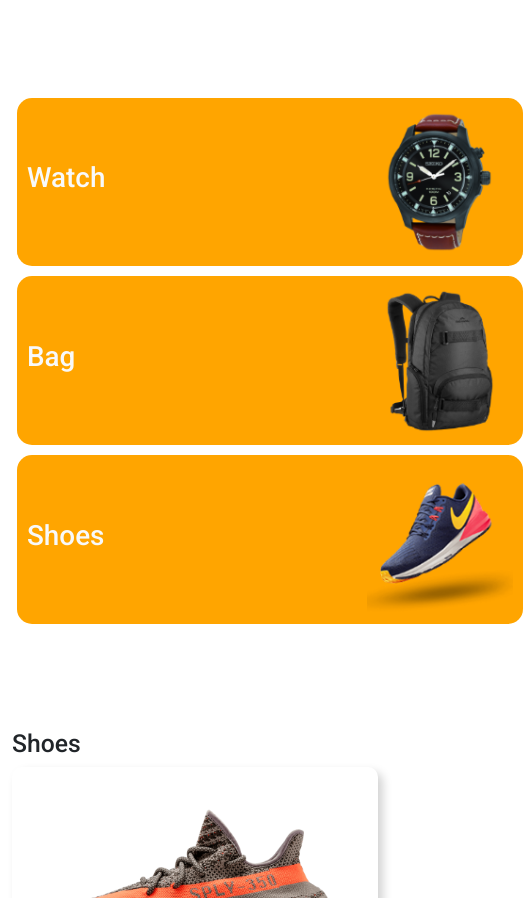
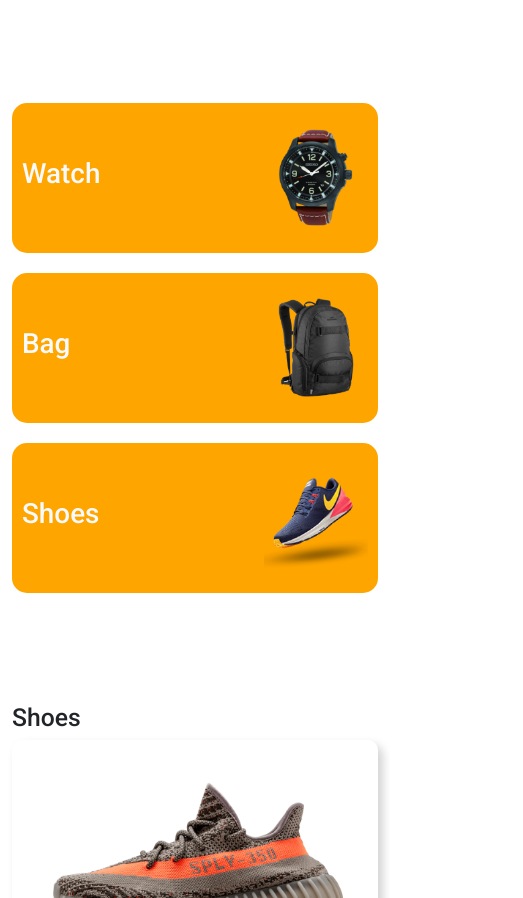
Before and after one commit to Rasel900/panda-commerce, a plain HTML site: page index.html in a window 390 px wide. Shown: the part 1016-1914 px from the top of the page, 523 px wide, since content can reach past the window. Drawn offline with nearby package versions, Linux system fonts and the light colour scheme.

Commit message:
second_line

```diff
--- a/rwd _media/mobile.css
+++ b/rwd _media/mobile.css
@@ -28,11 +28,10 @@
 
 }
 .same-style{
-    margin: 5px;
-    height: 20vh;
-    width: 60vh;
+    margin: 10px 0px;
+    height: 150px;
+    width: 100%;
 }
-
 
 
 
```
